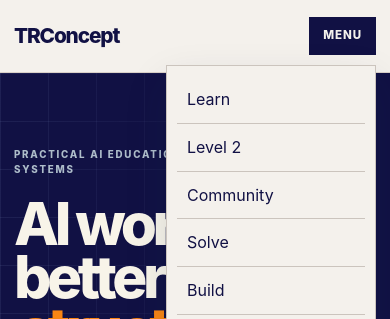
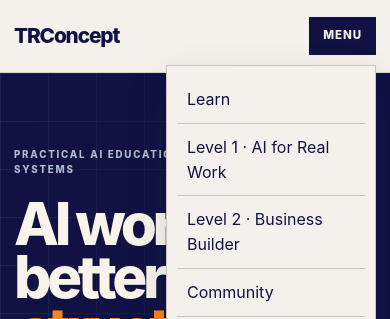
Before and after one commit to thuongr/tr-concept-website, a Next.js app: page / in a window 390 px wide. Both pictures are taken after a click on the heading "MENU". Shown: the top 319 px of the page. Built offline with nearby package versions, Linux system fonts and the light colour scheme; no server answers; the database is empty.

Commit message:
fix: clarify mobile Learn navigation hierarchy

```diff
--- a/components/Header.tsx
+++ b/components/Header.tsx
@@ -25,8 +25,9 @@ export function Header() {
           <details className="mobile-menu">
             <summary aria-label="Open navigation">Menu</summary>
             <nav aria-label="Mobile navigation">
-              <Link href="/learn/level-1">Learn</Link>
-              <Link href="/learn/level-2">Level 2</Link>
+              <Link href="/learn">Learn</Link>
+              <Link href="/learn/level-1">Level 1 · AI for Real Work</Link>
+              <Link href="/learn/level-2">Level 2 · Business Builder</Link>
               <Link href="/community">Community</Link>
               <Link href="/solve">Solve</Link>
               <Link href="/build">Build</Link>
```
